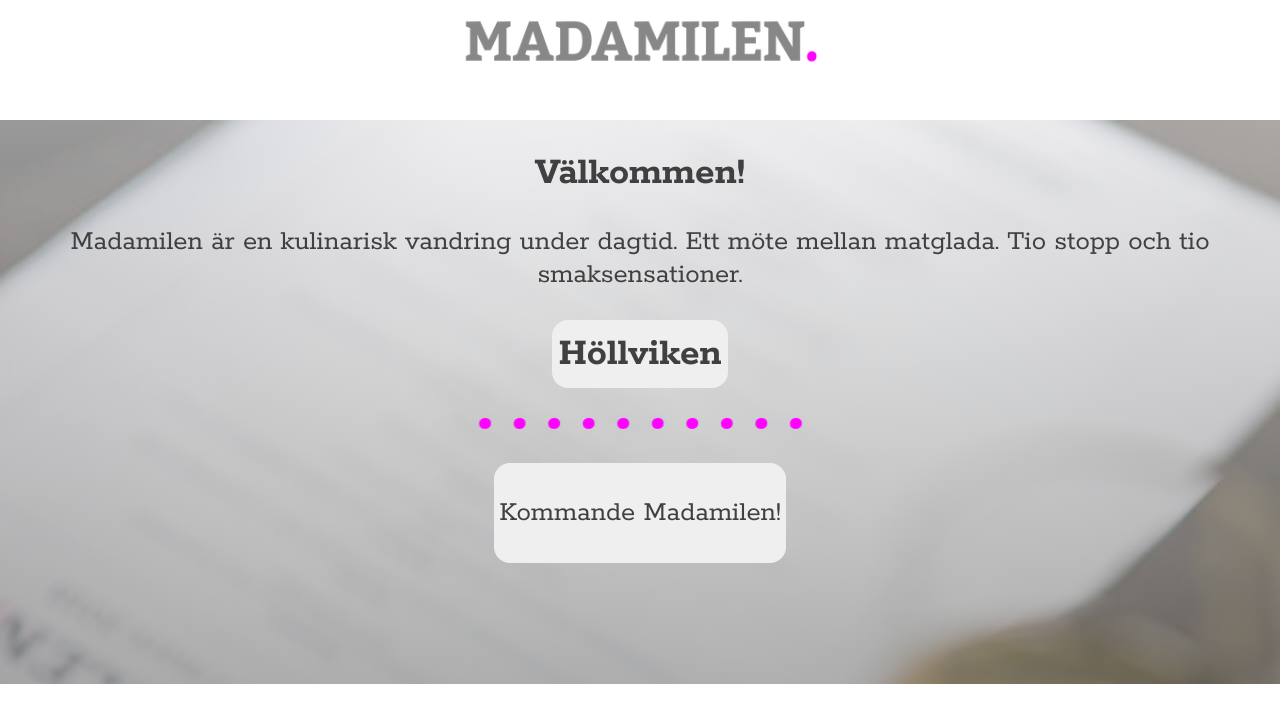
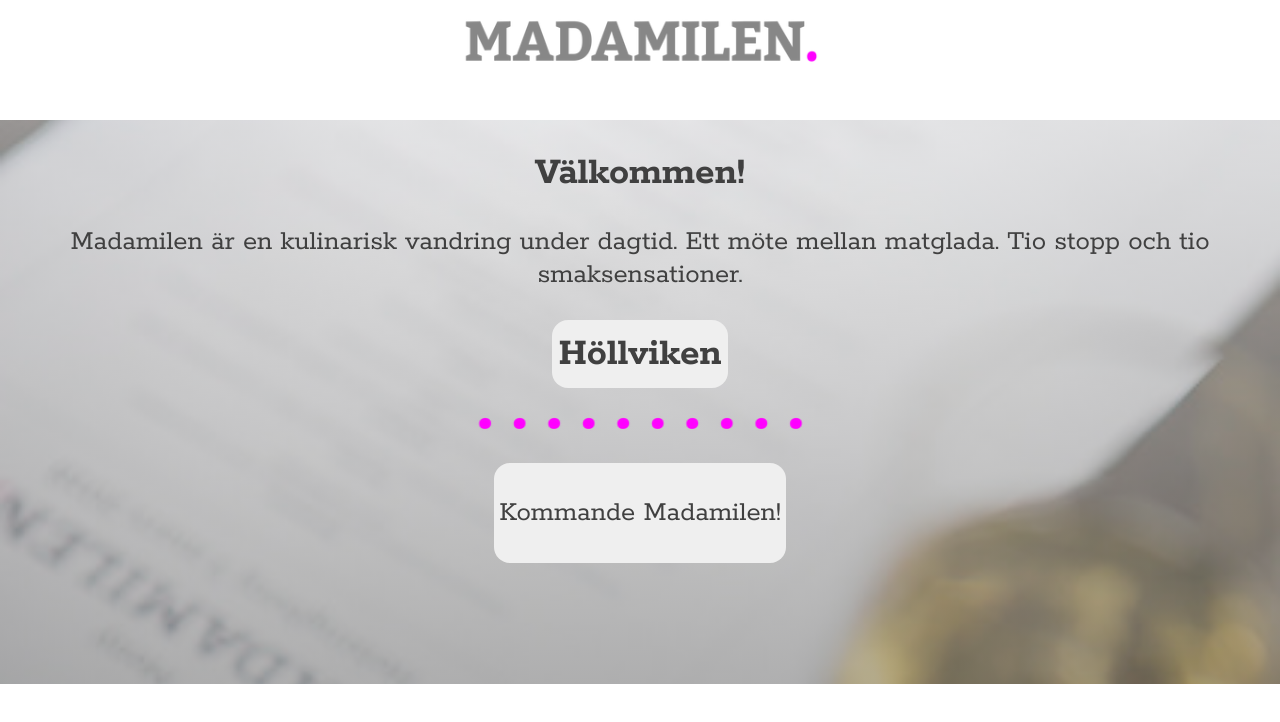
Before and after one commit to AdriZonari/Madamilen, a React (Create React App) app: page / in a window 1280 px wide. Shown: the top 722 px of the page. Built offline with nearby package versions, Linux system fonts and the light colour scheme; what google-maps-react would draw is missing.

Commit message:
Update App.css

```diff
--- a/src/App.css
+++ b/src/App.css
@@ -20,7 +20,7 @@
 }
 
 
-.background {
+.App, .MadamilensList{
   background-image:
     linear-gradient(
     rgba(255, 255, 255, 0.6),
```
